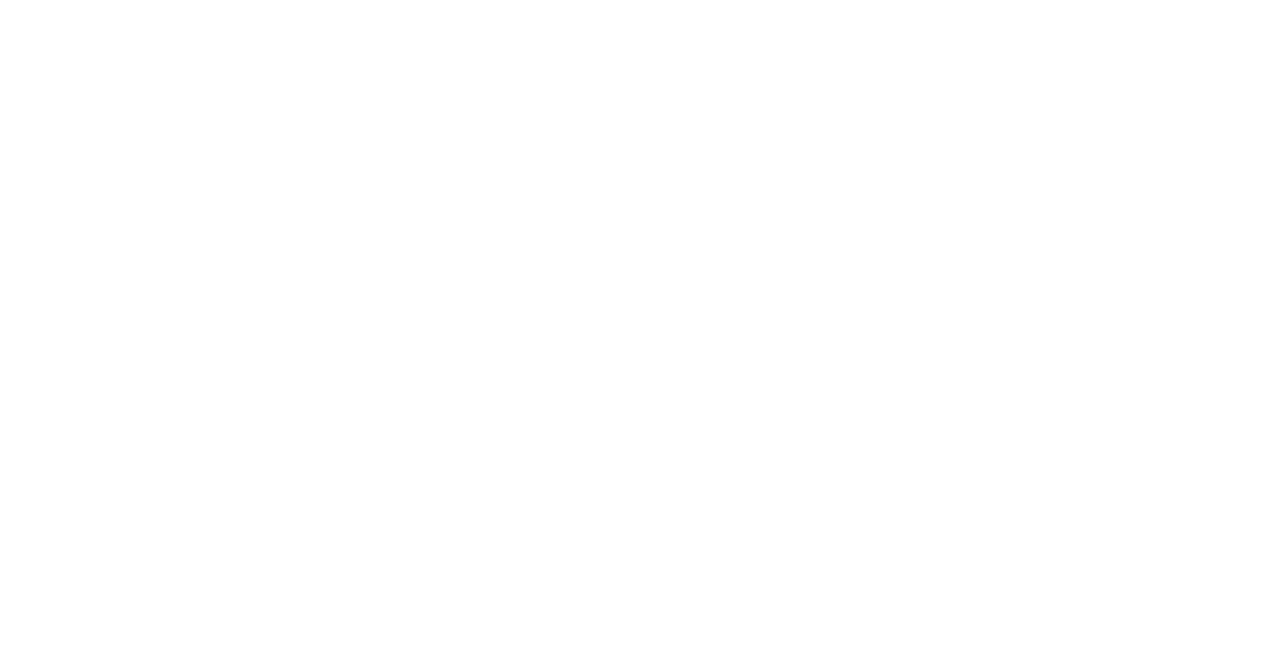
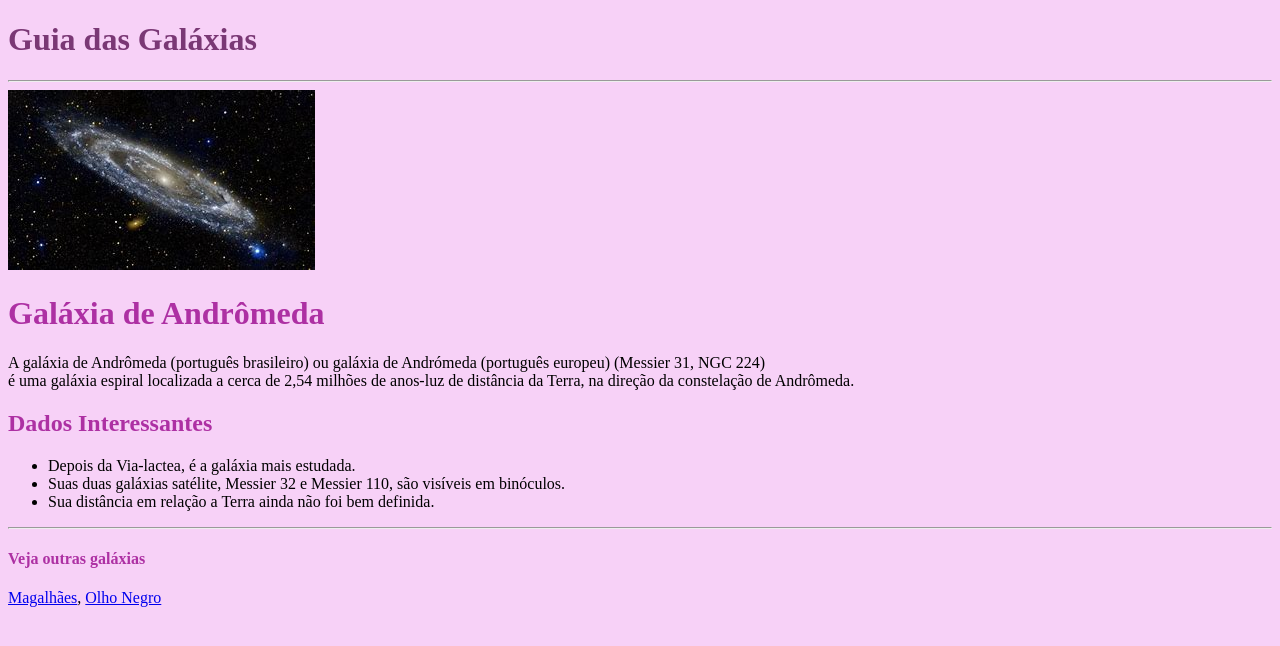
Before and after one commit to Annalp-xt/estudos-html-css, a plain HTML site: page aula2/aula2- atividade5/andromeda.html in a window 1280 px wide. Drawn offline with Linux system fonts and the light colour scheme.

Commit message:
andromeda.html
guia das galaxias

```diff
--- a/aula2/aula2- atividade5/andromeda.html
+++ b/aula2/aula2- atividade5/andromeda.html
@@ -0,0 +1,28 @@
+<!DOCTYPE html>
+<html lang="pt">
+<head>
+    <meta charset="UTF-8">
+    <meta name="viewport" content="width=device-width, initial-scale=1.0">
+    <title>Guia das Galáxias</title>
+    <link rel="shortcut icon" href="globo.ico" type="imagemx-icon">
+    <link rel="stylesheet" href="css/style.css">
+</head>
+<body>
+    <h1 id="t1">Guia das Galáxias</h1>
+    <hr>
+    <img src="andromeda.jfif" alt="galaxia de andromeda">
+    <h1 id="subt1">Galáxia de Andrômeda</h1>
+    A galáxia de Andrômeda (português brasileiro) ou galáxia de Andrómeda (português europeu) (Messier 31, NGC 224)<br>
+    é uma galáxia espiral localizada a cerca de 2,54 milhões de anos-luz de distância da Terra, na direção da constelação de Andrômeda.
+
+    <h2 id="subt2">Dados Interessantes</h2>
+    <ul type="disc">
+        <li>Depois da Via-lactea, é a galáxia mais estudada.</li>
+        <li>Suas duas galáxias satélite, Messier 32 e Messier 110, são visíveis em binóculos.</li>
+        <li>Sua distância em relação a Terra ainda não foi bem definida.</li>
+    </ul>
+    <hr>
+    <h4 id="subt3">Veja outras galáxias</h4>
+    <a href="magalhães.html"> Magalhães</a>,  <a href="olhonegro.html">Olho Negro</a>
+</body>
+</html>
--- a/aula2/aula2- atividade5/css/style.css
+++ b/aula2/aula2- atividade5/css/style.css
@@ -1,13 +1,15 @@
 #t1{
-    color: cadetblue;
-    font-size: xx-large;
+    color: rgb(122, 56, 117)
 }
 #subt1{
-    color: rgb(94, 171, 235);
+    color: rgb(173, 48, 163);
 }
 #subt2{
-    color: rgb(94, 171, 235);
+    color: rgb(173, 48, 163)
 }
 #subt3{
-    color: rgb(46, 56, 75);
+    color: rgb(173, 48, 163)
 }
+body{
+    background-color: rgb(247, 209, 247)
+}
```
Also changed, not shown: aula2/aula2- atividade5/magalhães.html (+5 -4 lines), aula2/aula2- atividade5/olhonegro.html (+5 -6 lines), aula2/aula2- atividade5/andromeda.jfif (added), aula2/aula2- atividade5/globo.ico (added), aula2/aula2- atividade5/olho negro.jfif (added), aula2/favicon.ico (deleted).
